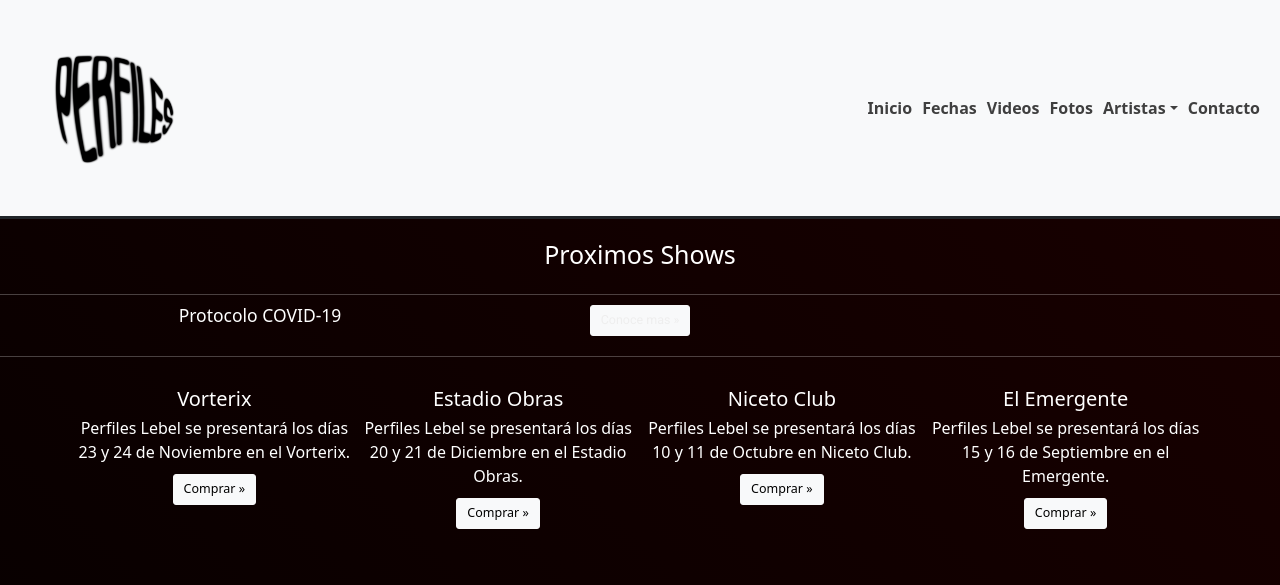
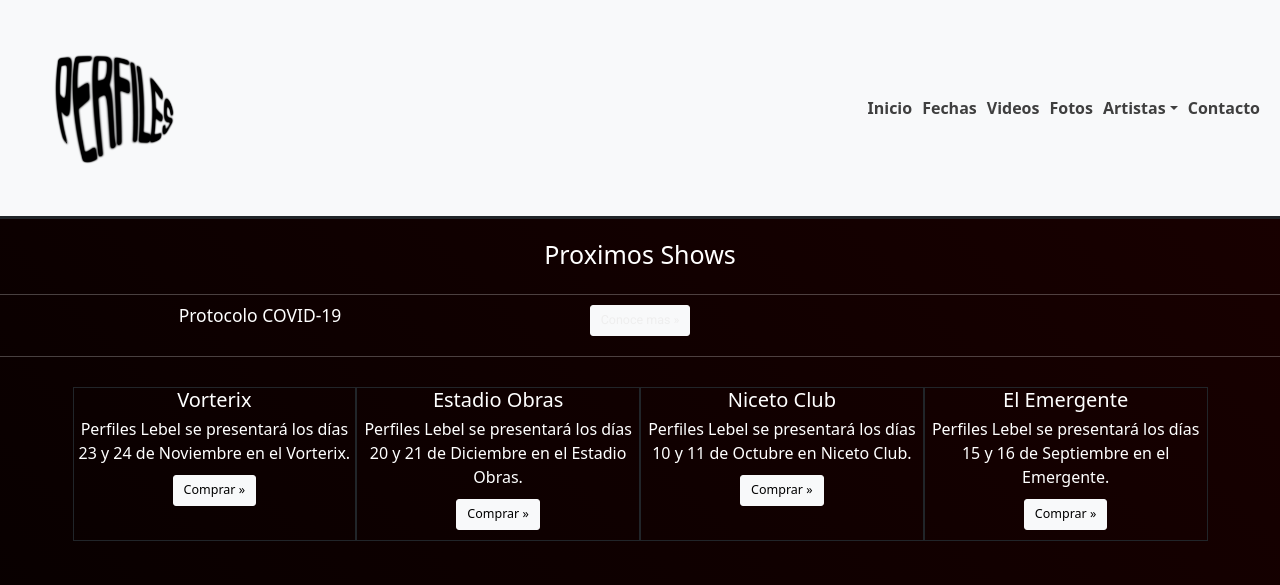
Before and after one commit to borisbecco/PerfilesLebelFinal, a website: page Fechas.html in a window 1280 px wide. Shown: the top 585 px of the page. Drawn offline with nearby package versions, Linux system fonts and the light colour scheme; grey boxes are pictures that could not be loaded.

Commit message:
cuarta entrega

```diff
--- a/Fechas.html
+++ b/Fechas.html
@@ -111,22 +111,22 @@
       <hr>
       <div class="container p-3 mt-3 mb-3">
         <div class="row">
-          <div class="col-md-3 g-3">
+          <div class="col-md-3 g-3 border border-dark">
             <h2 class="text-center">Vorterix</h2>
             <p class="text-center">Perfiles Lebel se presentará los días 23 y 24 de Noviembre en el Vorterix.</p>
             <p class="text-center"><a class="btn btn-light btn-lg" href="https://www.ticketek.com.ar/" role="button" target="blank">Comprar &raquo;</a></p>
           </div>
-          <div class="col-md-3 g-3">
+          <div class="col-md-3 g-3 border border-dark">
             <h2 class="text-center">Estadio Obras</h2>
             <p class="text-center">Perfiles Lebel se presentará los días 20 y 21 de Diciembre en el Estadio Obras.</p>
             <p class="text-center"><a class="btn btn-light btn-lg" href="https://www.ticketek.com.ar/" role="button" target="blank">Comprar &raquo;</a></p>
          </div>
-          <div class="col-md-3 g-3">
+          <div class="col-md-3 g-3 border border-dark">
             <h2 class="text-center">Niceto Club</h2>
             <p class="text-center">Perfiles Lebel se presentará los días 10 y 11 de Octubre en Niceto Club.</p>
             <p class="text-center"><a class="btn btn-light btn-lg" href="https://www.ticketek.com.ar/" role="button" target="blank">Comprar &raquo;</a></p>
           </div>
-          <div class="col-md-3 g-3">
+          <div class="col-md-3 g-3 border border-dark">
             <h2 class="text-center">El Emergente</h2>
             <p class="text-center">Perfiles Lebel se presentará los días 15 y 16 de Septiembre en el Emergente.</p>
             <p class="text-center"><a class="btn btn-light btn-lg" href="https://www.ticketek.com.ar/" role="button" target="blank">Comprar &raquo;</a></p>
```
Also changed, not shown: Contacto.html (+12 -7 lines).
